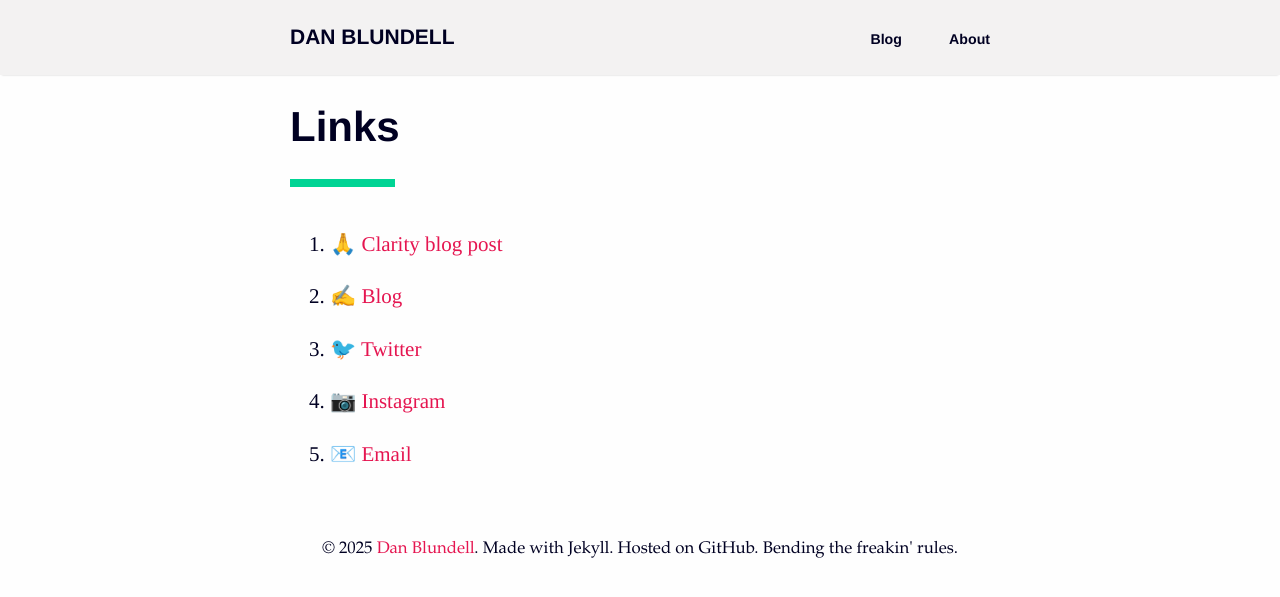
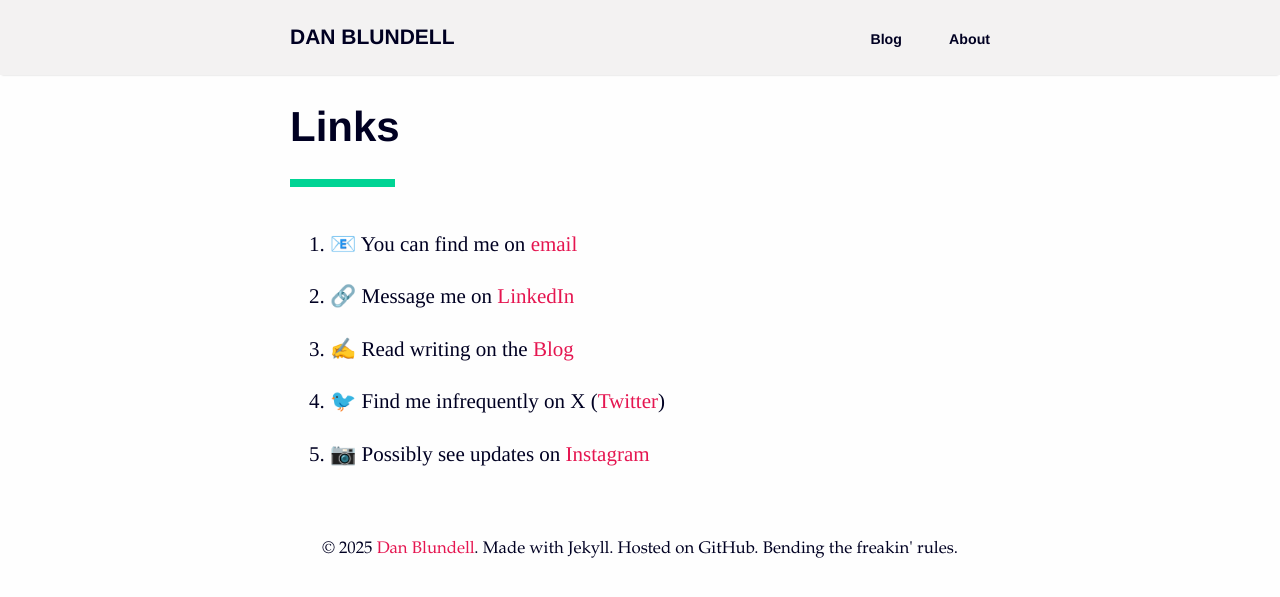
Before and after one commit to danblundell/danblundell.github.io, a Jekyll site: the page built from links.md, in a window 1280 px wide. Shown: the top 597 px of the page. Built offline with Jekyll 4.4.1, drawn with Linux system fonts in a browser that asks for light colours.

Commit message:
Update contact info

```diff
--- a/links.md
+++ b/links.md
@@ -6,19 +6,21 @@ permalink: /links/
 # Links
 <div class="post-line"></div>
 
-1. 🙏 [Clarity blog post][blog]
+1. 📧 You can find me on [email][email]
 
-1. ✍️ [Blog](/)
+1. 🔗 Message me on [LinkedIn][linkedin]
 
-1. 🐦 [Twitter][twitter]
+1. ✍️ Read writing on the [Blog](/)
 
-1. 📷 [Instagram][insta]
+1. 🐦 Find me infrequently on X ([Twitter][twitter])
 
-1. 📧 [Email][email]
+1. 📷 Possibly see updates on [Instagram][insta]
+
+
 
 
 [twitter]: https://www.twitter.com/danblundell
 [insta]: https://www.instagram.com/dantblundell
 [email]: mailto:hello@danblundell.com
 [youtube]: https://www.youtube.com/watch?v=RdRnJPIbYmc
-[blog]: /2020/12/clarity
+[linkedin]: https://www.linkedin.com/in/danielblundell/
```
